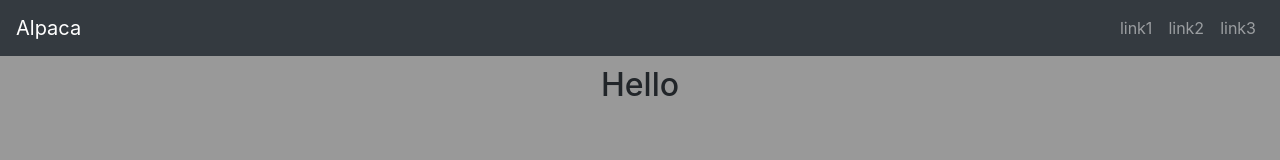
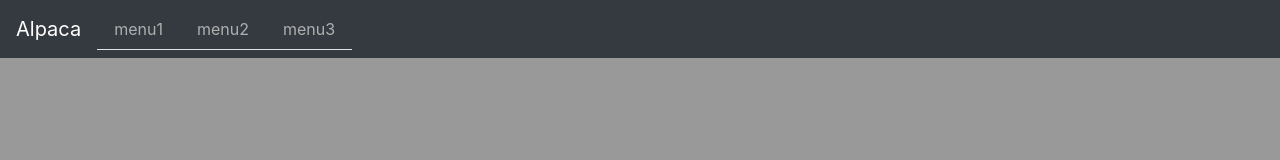
Before and after one commit to alfredalpaca/githubpages-experiments, a plain HTML site: page index.html in a window 1280 px wide. Drawn offline with nearby package versions, Linux system fonts and the light colour scheme.

Commit message:
finished tabs without js and fixed navbar

```diff
--- a/index.html
+++ b/index.html
@@ -10,89 +10,78 @@
 
     <title>Alpaca testing</title>
     <style>
+        .jumbotron{
+            background-color: #999999;
+        }
         body{
-            background-color: rgb(153, 153, 153);
+            background-color: #999999;
         }
-        header{
-            background-color: rgb(199, 199, 199);
+        .navbar {
+            margin-bottom: 0;
+            border-radius: 0;
         }
-        h2{
-            margin-top: 10px;
+        .nav-link{
+            color: #afafaf;
+        }
+        .nav-link:hover{
+            color: #bcbcbc;
+        }
+        .nav-tabs .nav-link.active,
+        .nav-tabs .nav-item.show .nav-link {
+            color: #424242;
+            background-color: #999999;
+            border-color: #dee2e6 #dee2e6 #fff;
         }
     </style>
 </head>
+
 <body>
-
-    <nav class=" navbar navbar-expand-sm navbar-dark bg-dark">
-        <button class="navbar-toggler" type="button" data-toggle="collapse" data-target="#navbarNav" aria-controls="navbarNav" aria-expanded="false" aria-label="Toggle navigation">
-            <span class="navbar-toggler-icon"></span>
-        </button>
-        <div class="collapse navbar-collapse" id="navbarNav">
-            <a href="#" class=" navbar-brand">Alpaca</a>
-            <ul id="navlist" class=" navbar-nav ml-auto">
-                <li class="nav-item">
-                    <a href="#" onclick="newchangedisp(0)" class=" nav-link">link1</a>
-                </li>
-                <li class="nav-item">
-                    <a href="#" onclick="newchangedisp(1)" class=" nav-link">link2</a>
-                </li>
-                <li class="nav-item">
-                    <a href="#" onclick="newchangedisp(2)" class=" nav-link">link3</a>
-                </li>
+    <nav class="navbar navbar-expand-sm navbar-dark bg-dark fixed-top">
+        <!-- <div class="container-fluid"> -->
+            <a href="#" class="navbar-brand">Alpaca</a>
+            <ul class="nav nav-tabs">
+                <li class="nav-item"><a class="nav-link mr-auto" href="#menu1" data-toggle="tab">menu1</a></li>
+                <li class="nav-item"><a class="nav-link mr-auto" href="#menu2" data-toggle="tab">menu2</a></li>
+                <li class="nav-item"><a class="nav-link mr-auto" href="#menu3" data-toggle="tab">menu3</a></li>
             </ul>
+            <!-- </div> -->
+        </nav>
+        <main class="container-fluid">
+            <div class="jumbotron">
+                <div class="tab-content">
+                    <div class="tab-pane fade" id="menu1">
+                        <h3>menu1</h3>
+                        <p class="offset 4 col-1">Lorem ipsum dolor sit amet consectetur adipisicing elit. Earum eius, recusandae facere voluptatem, voluptatibus accusamus quidem adipisci saepe possimus deserunt nesciunt sint consectetur modi repellendus rerum reiciendis aliquid temporibus dignissimos?</p>
                     </div>
-    </nav>
+                    <div class="tab-pane fade" id="menu2">
+                        <h3>menu2</h3>
+                        <p>Lorem ipsum dolor sit amet consectetur adipisicing elit. Earum eius, recusandae facere voluptatem, voluptatibus accusamus quidem adipisci saepe possimus deserunt nesciunt sint consectetur modi repellendus rerum reiciendis aliquid temporibus dignissimos?</p>
+                    </div>
+                    <div class="tab-pane fade" id="menu3">
+                        <h3>menu3</h3>
+                        <p>Lorem ipsum dolor sit amet consectetur adipisicing elit. Earum eius, recusandae facere voluptatem, voluptatibus accusamus quidem adipisci saepe possimus deserunt nesciunt sint consectetur modi repellendus rerum reiciendis aliquid temporibus dignissimos?</p>
+                    </div>
+                </div>
+            </div>
+        </main>
 
         <div id="contentdiv">
-
-
-        <div id="contain0" class=" container-fluid">
+            <div id="contain0" class=" container-fluid d-none">
                 <div id="textdiv" class=" jumbotron-fluid">
                     <h2 id="text" class=" text-center text-capitalize">Hello</h2>
                 </div>
             </div>
-
-
-
             <div id="contain1" class=" container-fluid d-none">
                 <h2 class=" text-center">New stuff</h2>
                 <p class=" offset-4 col-4 border-light">Lorem ipsum dolor sit amet consectetur adipisicing elit. Quibusdam delectus mollitia numquam quidem consequatur illum architecto, voluptate iure quasi. Commodi ab iusto ut distinctio, quia a eos cupiditate totam dolorum.</p>
             </div>
-
-
-
             <div id="contain2" class=" container-fluid d-none">
                 <h2 class=" offset-4 col-4 text-capitalize text-center">same stuff, new div</h2>
                 <p class=" offset-4 col-4 border-light">Lorem ipsum dolor sit amet consectetur adipisicing elit. Quibusdam delectus mollitia numquam quidem consequatur illum architecto, voluptate iure quasi. Commodi ab iusto ut distinctio, quia a eos cupiditate totam dolorum.</p>
             </div>
-
-
         </div>
 
-    <script>
-        function newchangedisp(id) {
-            var content = document.getElementById("contain"+id);
-            var parent = document.getElementById("contentdiv")
-            for(i = 0; i<parent.childElementCount; ++i){
-                if(parent.children[i] === content){
-                    visibilty_toggle(parent.children[i], true);
-                }
-                else{
-                    visibilty_toggle(parent.children[i], false);
-                }
-            }
-        }
-        function visibilty_toggle(element, makevisible) {
-            if(makevisible===true){
-                element.classList.add("d-block");
-                element.classList.remove("d-none");
-            }
-            else{
-                element.classList.add("d-none");
-                element.classList.remove("d-block")
-            }
-        }
-    </script>
+        <script src="alpacadisp.js"></script>
         <script src="https://code.jquery.com/jquery-3.4.1.slim.min.js" integrity="sha384-J6qa4849blE2+poT4WnyKhv5vZF5SrPo0iEjwBvKU7imGFAV0wwj1yYfoRSJoZ+n" crossorigin="anonymous"></script>
         <script src="https://cdn.jsdelivr.net/npm/popper.js@1.16.0/dist/umd/popper.min.js" integrity="sha384-Q6E9RHvbIyZFJoft+2mJbHaEWldlvI9IOYy5n3zV9zzTtmI3UksdQRVvoxMfooAo" crossorigin="anonymous"></script>
         <script src="js/bootstrap.js"></script>
```
Lines whose indentation alone changed are shown as unchanged.
